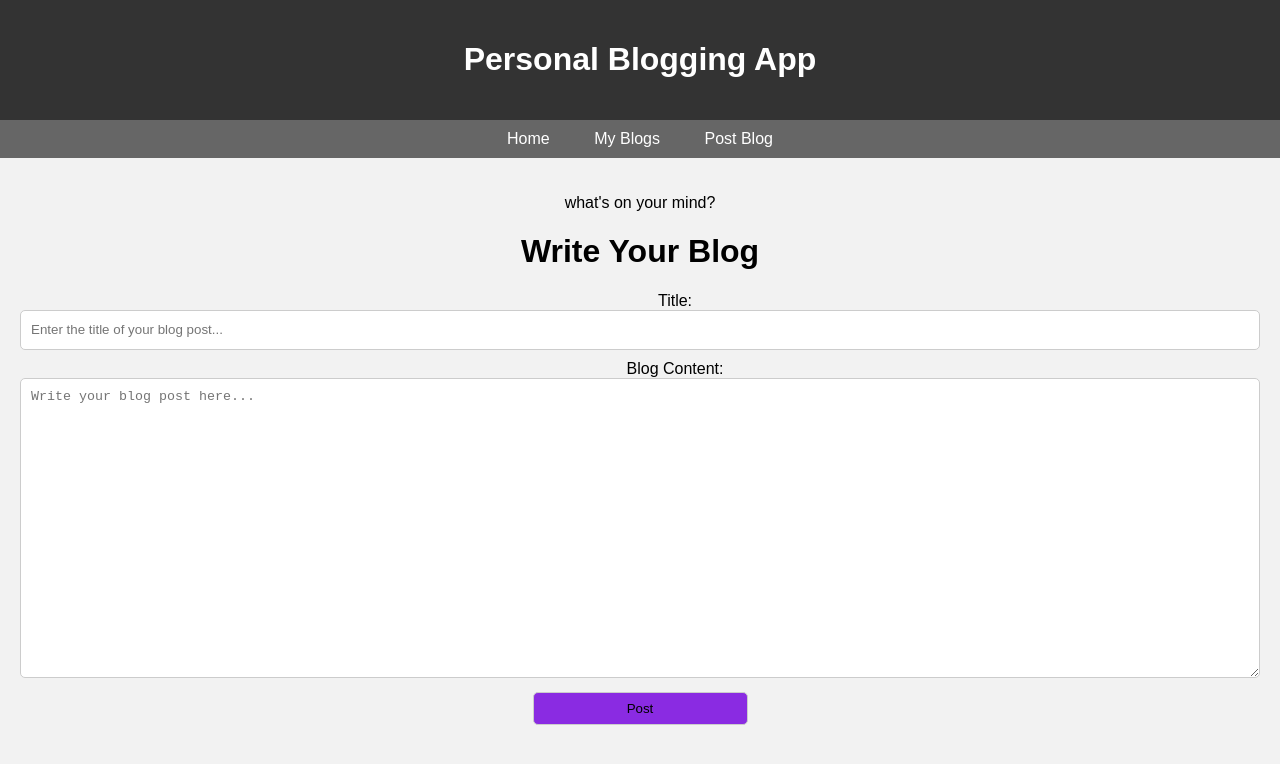
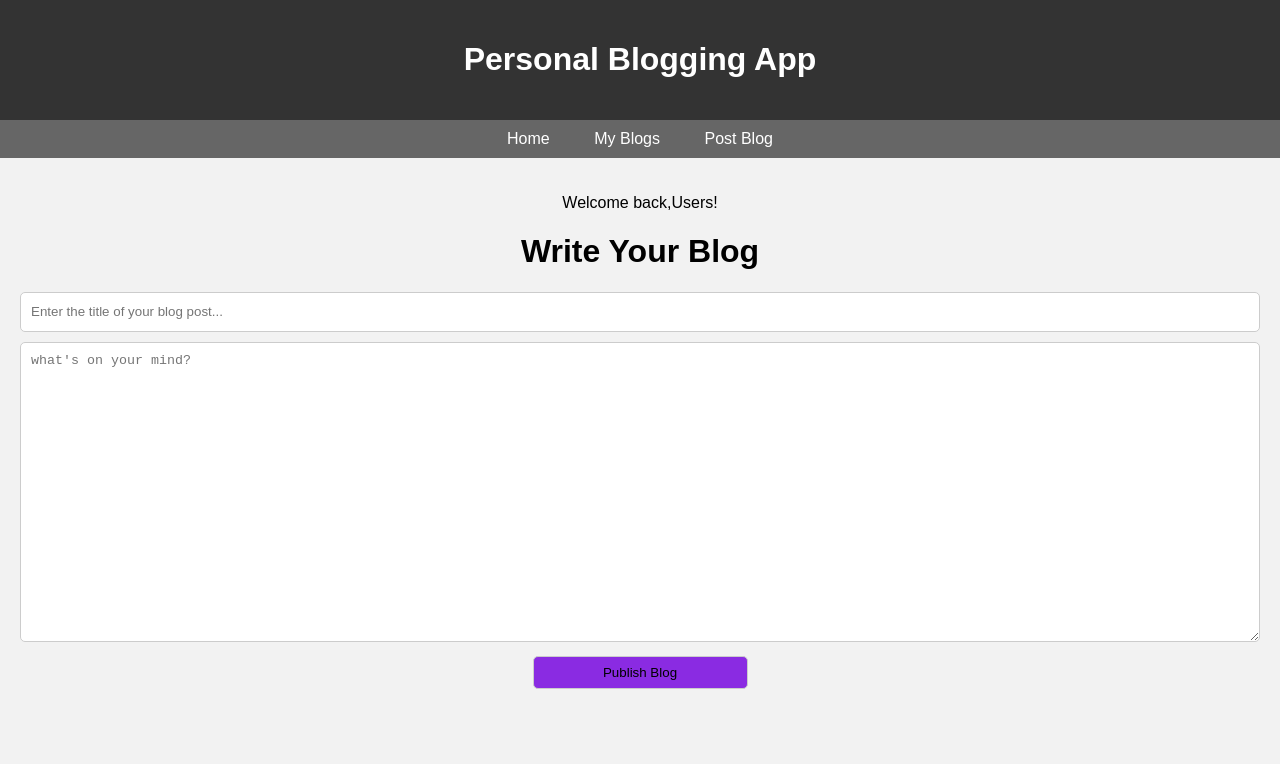
Before and after one commit to MohammedIbrahimSheikh/JWT-Authentication, a website: page public/write.html in a window 1280 px wide. Drawn offline with nearby package versions, Linux system fonts and the light colour scheme.

Commit message:
little changes

```diff
--- a/public/write.html
+++ b/public/write.html
@@ -30,20 +30,18 @@
     </nav>
     <main>
         <div class="greeting">
-            <p>what's on your mind?</p>
+            <p>Welcome back,Users!</p>
         </div>
         <form id="write">
             <div>
                 <h1>Write Your Blog</h1>
                 <div>
-                    <label for="title">Title:</label>
                     <input type="text" id="title" name="title" placeholder="Enter the title of your blog post..." required>
                 </div>
                 <div>
-                    <label for="text">Blog Content:</label>
-                    <textarea id="text" name="text" placeholder="Write your blog post here..." required></textarea>
+                    <textarea id="text" name="text" placeholder="what's on your mind?" required></textarea>
                 </div>
-                <input type="submit" value="Post">
+                <input type="submit" value="Publish Blog">
             </div>
         </form>
     </main>
```
Also changed, not shown: public/login.html (+3 -1 lines), public/myblogs.html (+1 -1 lines), public/signup.html (+2 -0 lines), public/style.css (+0 -133 lines).
